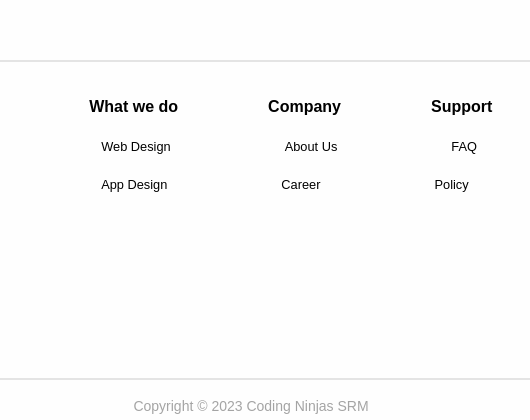
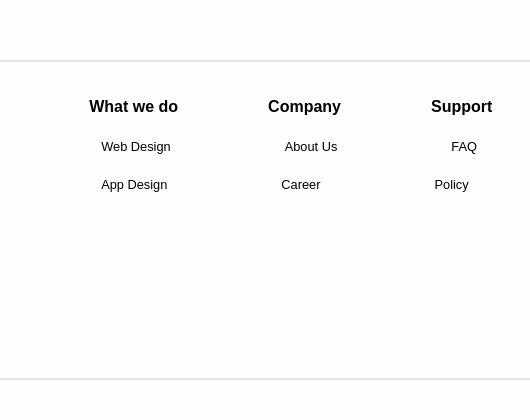
Before and after one commit to GARVBHARDWAJ/TPH_TASK, a plain HTML site: page index.html in a window 1280 px wide. Shown: the part 3705-4125 px from the top of the page, 389-919 px from the left. After the commit the page ends 4098 px from the top, so only its background shows below. Drawn offline with Linux system fonts and the light colour scheme.

Commit message:
Update index.html

```diff
--- a/index.html
+++ b/index.html
@@ -216,11 +216,5 @@
     </div>
   </div>
 
-
-  <!-- Copywrite -->
-  <div class="copyw">
-    <p>Copyright © 2023 Coding Ninjas SRM</p>
-  </div>
-
   </body>
 </html>
```
